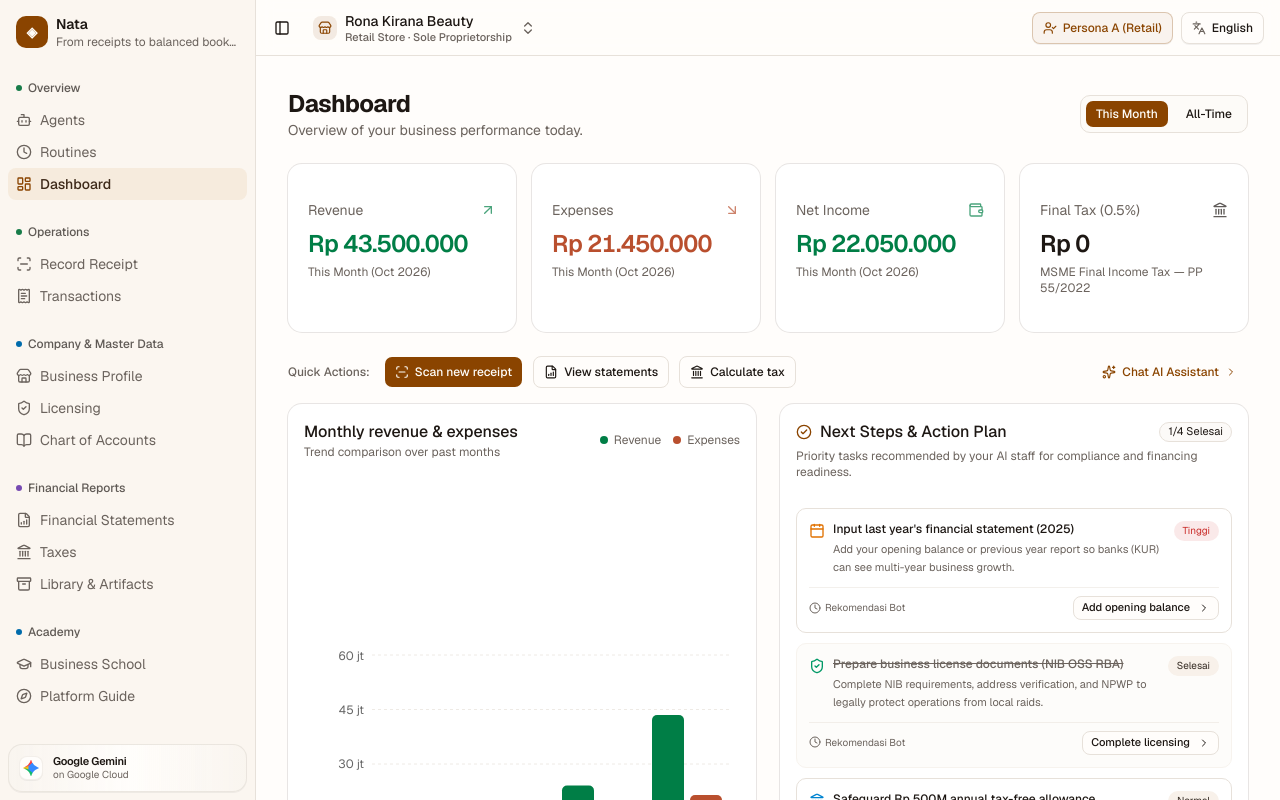
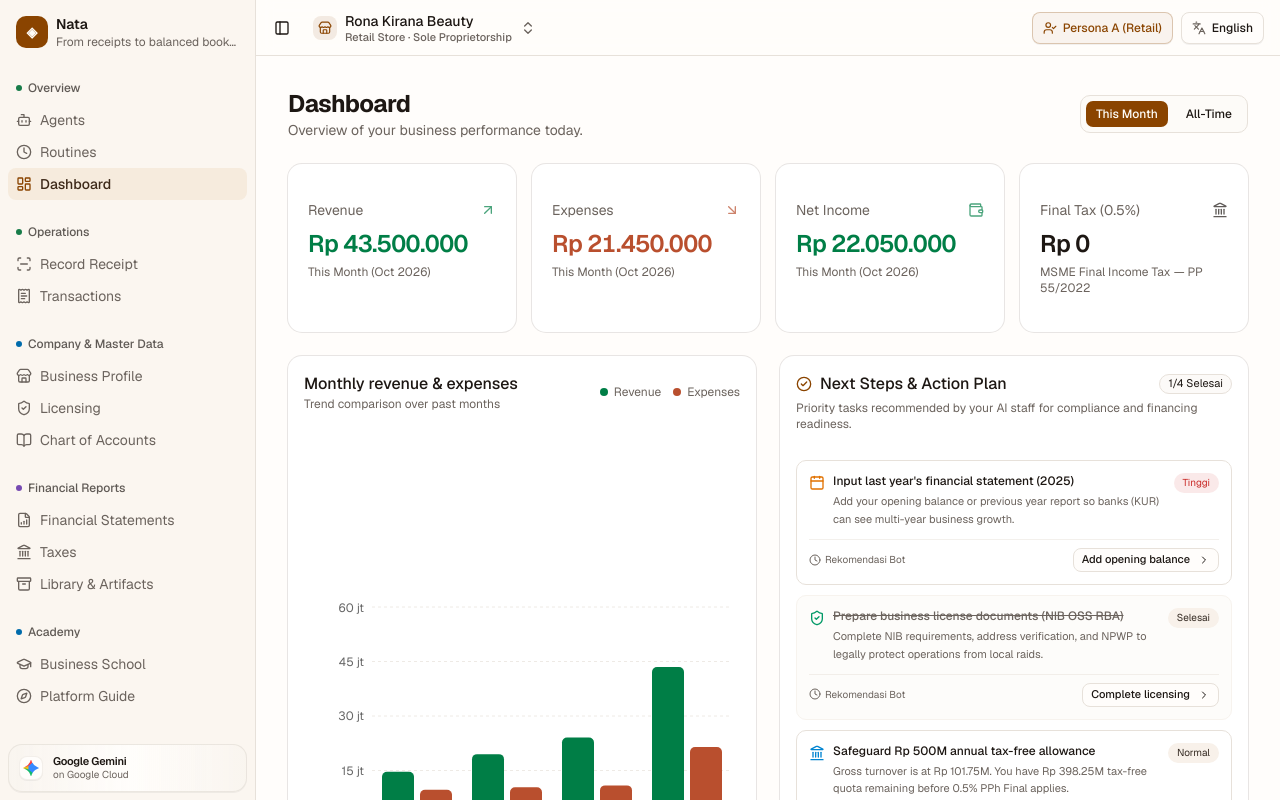
Before and after one commit to okihita/nata, a Next.js app in the folder web/: page /dashboard in a window 1280 px wide. Shown: the top 800 px of the page. Built offline with nearby package versions, Linux system fonts and the light colour scheme.

Commit message:
refactor(dashboard): remove quick actions bar and chat assistant button

```diff
--- a/web/src/app/(app)/dashboard/page.tsx
+++ b/web/src/app/(app)/dashboard/page.tsx
@@ -11,7 +11,6 @@
   Landmark,
   ScanLine,
   ShieldCheck,
-  Sparkles,
   Wallet,
   Info,
   CheckCircle2,
@@ -283,40 +282,8 @@
         />
       </div>
 
-      {/* Quick Actions Bar */}
-      <div className="mt-6 flex flex-wrap items-center gap-2.5">
-        <span className="text-xs font-medium text-muted-foreground mr-1 hidden sm:inline">
-          {copy.dashboard.quickActions}:
-        </span>
-        <Button asChild size="sm" className="h-8 gap-1.5 text-xs">
-          <Link href="/record">
-            <ScanLine className="size-3.5" />
-            {copy.dashboard.actionScan}
-          </Link>
-        </Button>
-        <Button asChild variant="outline" size="sm" className="h-8 gap-1.5 text-xs">
-          <Link href="/statements">
-            <FileBarChart className="size-3.5" />
-            {copy.dashboard.actionReport}
-          </Link>
-        </Button>
-        <Button asChild variant="outline" size="sm" className="h-8 gap-1.5 text-xs">
-          <Link href="/taxes">
-            <Landmark className="size-3.5" />
-            {copy.dashboard.actionTax}
-          </Link>
-        </Button>
-        <Button asChild variant="ghost" size="sm" className="h-8 gap-1.5 text-xs ml-auto text-primary">
-          <Link href="/agents">
-            <Sparkles className="size-3.5" />
-            <span>Chat AI Assistant</span>
-            <ChevronRight className="size-3" />
-          </Link>
-        </Button>
-      </div>
-
-      {/* Main Grid: Balanced 1:1 (or 7:5) for Monthly Trends and Action Plan */}
-      <div className="mt-4 grid gap-6 lg:grid-cols-2">
+      {/* Main Grid: Balanced 1:1 for Monthly Trends and Action Plan */}
+      <div className="mt-6 grid gap-6 lg:grid-cols-2">
         {/* Trend Chart (Compact & High-Signal) */}
         <Card className="flex flex-col justify-between">
           <CardHeader className="pb-2">
```
